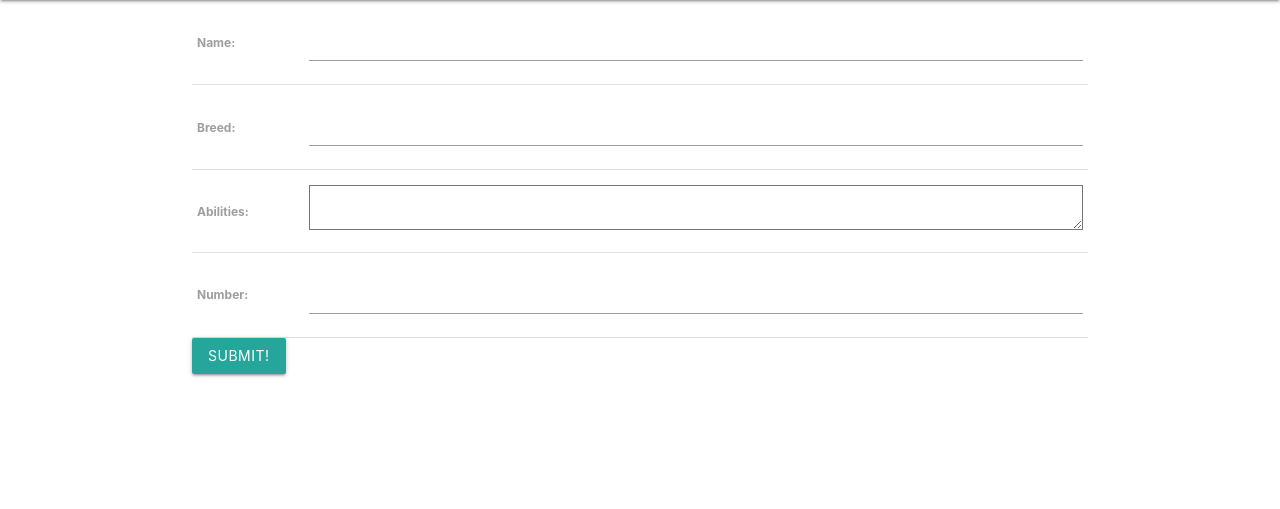
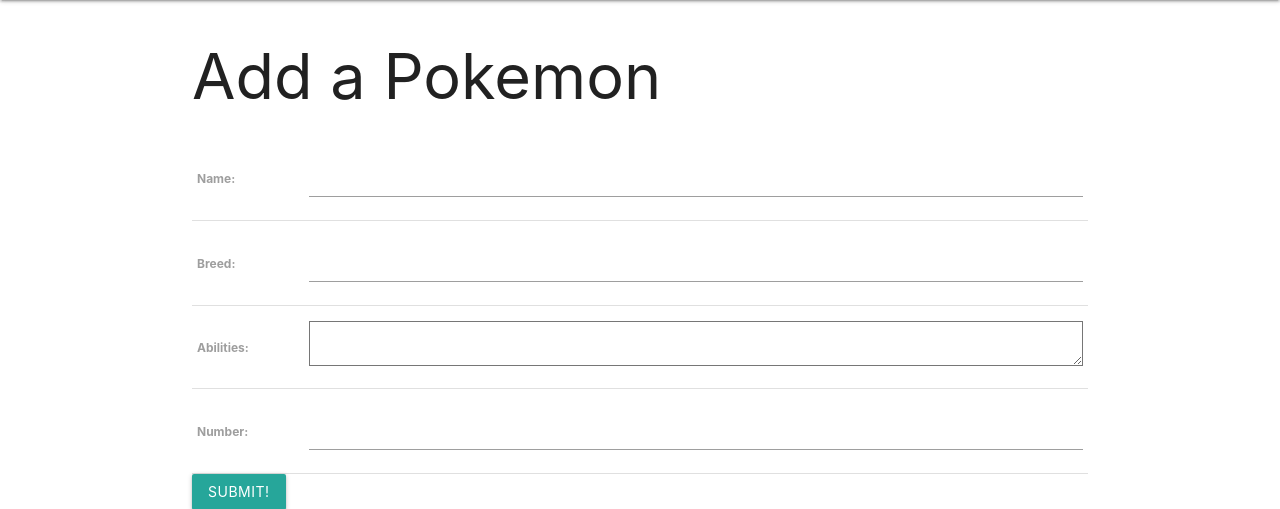
Before and after one commit to angelamchoi/pokemon_collector, a Django app: page /pokemon/create in a window 1280 px wide. Shown: the part 64-573 px from the top of the page. Run offline with Django 3.2, Linux system fonts and the light colour scheme.

Commit message:
worked on create, edit, and delete functions

```diff
--- a/main_app/templates/main_app/pokemon_form.html
+++ b/main_app/templates/main_app/pokemon_form.html
@@ -1,6 +1,14 @@
 {% extends 'base.html' %}
 
 {% block content %}
+
+<!--If/Else block-->
+    {% if object %}
+        <h1>Edit <span class="teal-text">{{object.name}}</span></h1>
+    {% else %}
+        <h1>Add a Pokemon</h1>
+    {% endif %}
+
 <!--leave the action empty so the form posts to the same url-->
 <form action="" method ="post">
     {% csrf_token %}
--- a/main_app/templates/pokemon/detail.html
+++ b/main_app/templates/pokemon/detail.html
@@ -14,6 +14,12 @@
          <p>Number: {{ pokemon.age }}</p>
         {% endif %}
     </div>
+<!--card action-->
+    <div class ="card-action">
+        <a href="{% url 'pokemon_update' pokemon.id %}">Edit</a>
+        <a href="{% url pokemon_delete' pokemon.id %}">Delete</a>
+    </div>
+
 </div>
 
 {% endblock %}
--- a/main_app/urls.py
+++ b/main_app/urls.py
@@ -7,4 +7,10 @@
     path('pokemon/', views.pokemon_index, name='index'), #pokemons
     path('pokemon/<int:pokemon_id>/', views.pokemon_detail, name='detail'), #details
     path('pokemon/create', views.PokemonCreate.as_view(), name ='pokemon_create'), #create CBV
+    path('pokemon/<int:pk>/update/', views.PokemonUpdate.as_view(), name='pokemon_update'), #update
+    path('pokemon/<int:pk>/delete/', views.PokemonDelete.as_view(), name='pokemon_delete'), #delete
 ]
+
+#### Notes #####
+# pk = primary key
+# we need pk for CBV
--- a/main_app/views.py
+++ b/main_app/views.py
@@ -1,5 +1,5 @@
 from django.shortcuts import render
-from django.views.generic.edit import CreateView #create view
+from django.views.generic.edit import CreateView, UpdateView, DeleteView #import all views
 from .models import Pokemon #import Pokemon Data
 
 # View functions
@@ -17,8 +17,20 @@
     pokemon = Pokemon.objects.get(id=pokemon_id)
     return render(request, 'pokemon/detail.html', {'pokemon': pokemon})
 
-# PokemonCBV
+### PokemonCBV ###
+
+# Create
 class PokemonCreate(CreateView):
     model = Pokemon
     fields ='__all__'
-    success='/pokemon/'
+    success_url='/pokemon/'
+
+# Update
+class PokemonUpdate(UpdateView):
+    model = Pokemon
+    fields=['breed', 'abilities', 'number']
+
+# Delete
+class PokemonDelete(DeleteView):
+    model = Pokemon
+    success_url= '/pokemon'
```
